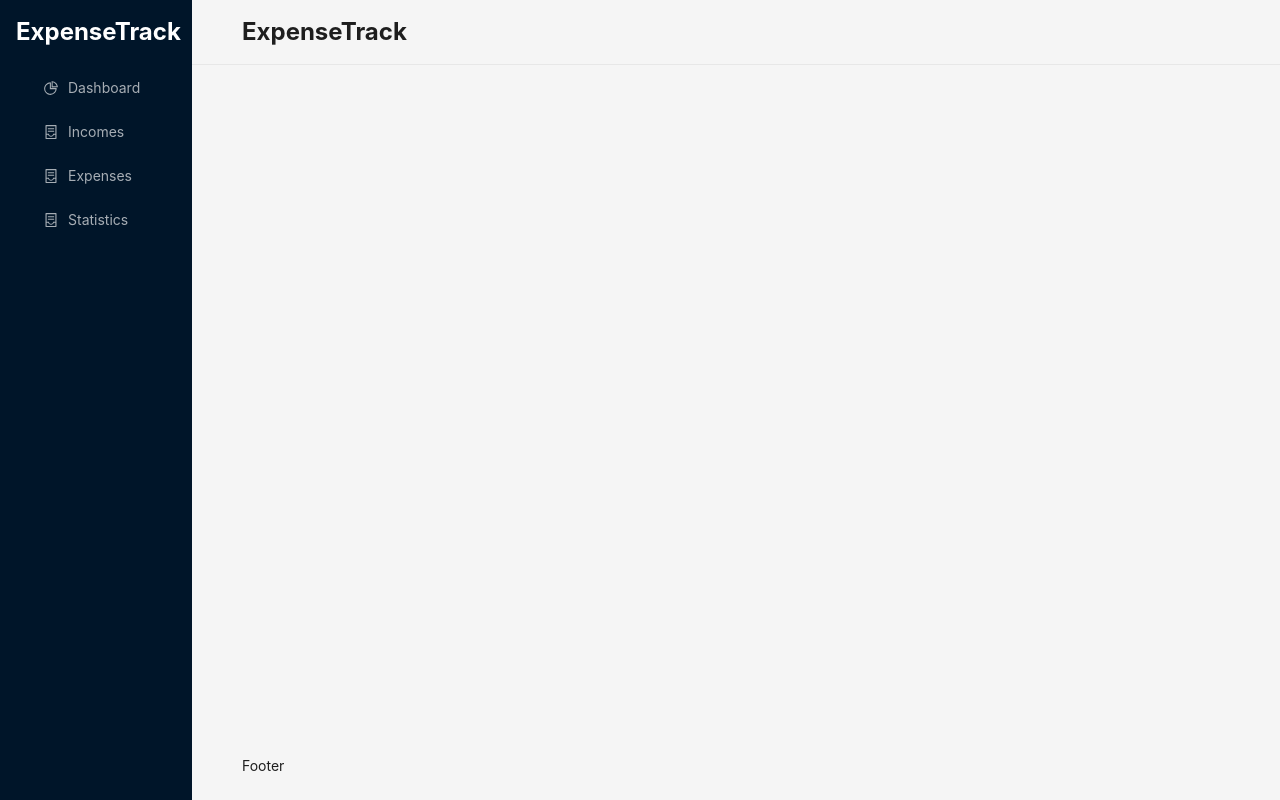
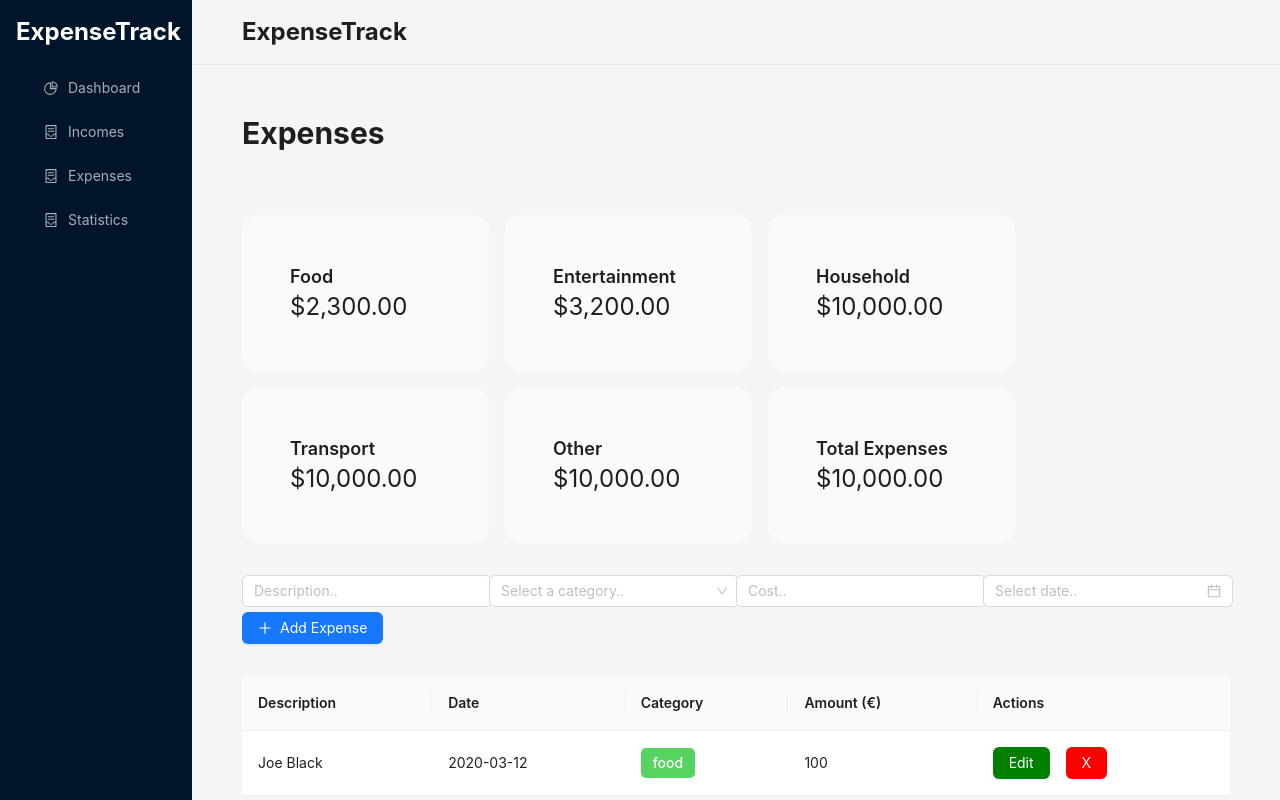
Before and after one commit to zvoosh/expensesTracker, a React (Vite) app: page /expense in a window 1280 px wide. Built offline with nearby package versions, Linux system fonts and the light colour scheme.

Commit message:
fix: fix

```diff
--- a/package.json
+++ b/package.json
@@ -14,6 +14,7 @@
     "@tailwindcss/vite": "^4.1.12",
     "antd": "^5.27.1",
     "apexcharts": "^5.3.4",
+    "dayjs": "^1.11.13",
     "react": "^19.1.1",
     "react-apexcharts": "^1.7.0",
     "react-dom": "^19.1.1",
--- a/src/App.css
+++ b/src/App.css
@@ -1,4 +1,44 @@
-*{
+* {
   margin: 0px;
   padding: 0px;
 }
+.page-container {
+  padding: 0rem;
+  h2 {
+    margin-bottom: 2rem;
+  }
+  .form-inline {
+    margin-bottom: 2rem;
+    gap: 5px;
+    display: flex;
+    flex-wrap: wrap;
+  }
+}
+.tag {
+  display: inline-block;
+  padding: 4px 12px;
+  font-size: 0.875rem;
+  font-weight: 500;
+  border-radius: 5px;
+  background-color: #f0f0f0;
+  color: #333;
+  white-space: nowrap;
+  user-select: none;
+  transition: background-color 0.3s ease;
+}
+
+.tag-food {
+  background-color: #57d361;
+  color: #ffffff;
+}
+.row-income {
+  background-color: #e6ffed; /* light green */
+}
+
+.row-expense {
+  background-color: #fff1f0; /* light red */
+}
+.row-income:hover,
+.row-expense:hover {
+  background-color: #f0f0f0;
+}
--- a/src/App.jsx
+++ b/src/App.jsx
@@ -3,9 +3,10 @@ import { ContainerOutlined, PieChartOutlined } from "@ant-design/icons";
 import { Route, Routes, useNavigate } from "react-router";
 import "./App.css";
 import { lazy } from "react";
-import Incomes from "./pages/Incomes";
 
 const Dashboard = lazy(() => import("./pages/Dashboard"));
+const Incomes = lazy(() => import("./pages/Incomes"));
+const Expenses = lazy(() => import("./pages/Expenses"));
 
 const { Header, Footer, Sider, Content } = Layout;
 const items = [
@@ -63,6 +64,7 @@ const App = () => {
             <Routes>
               <Route path="/" element={<Dashboard />}></Route>
               <Route path="/income" element={<Incomes />}></Route>
+              <Route path="/expense" element={<Expenses />}></Route>
             </Routes>
           </Content>
           <Footer>Footer</Footer>
--- a/src/pages/Dashboard.jsx
+++ b/src/pages/Dashboard.jsx
@@ -1,49 +1,41 @@
 import { Button, Col, Row, Space, Table, Tag } from "antd";
+import dayjs from "dayjs";
 import ReactApexChart from "react-apexcharts";
 const columns = [
   {
-    title: "Name",
-    dataIndex: "name",
-    key: "name",
-    render: (text) => <a>{text}</a>,
+    title: "Description",
+    dataIndex: "description",
+    key: "description",
   },
   {
-    title: "Age",
-    dataIndex: "age",
-    key: "age",
+    title: "Date",
+    key: "date",
+    dataIndex: "date",
   },
   {
-    title: "Address",
-    dataIndex: "address",
-    key: "address",
+    title: "Category",
+    dataIndex: "category",
+    key: "category",
+    render: (val, item) => {
+      return <div className="tag tag-food">{val}</div>;
+    },
   },
   {
-    title: "Tags",
-    key: "tags",
-    dataIndex: "tags",
-    render: (_, { tags }) => (
-      <>
-        {tags.map((tag) => {
-          let color = tag.length > 5 ? "geekblue" : "green";
-          if (tag === "loser") {
-            color = "volcano";
-          }
-          return (
-            <Tag color={color} key={tag}>
-              {tag.toUpperCase()}
-            </Tag>
-          );
-        })}
-      </>
-    ),
+    title: "Amount (€)",
+    dataIndex: "amount",
+    key: "amount",
   },
   {
     title: "Action",
     key: "action",
     render: (_, record) => (
       <Space size="middle">
-        <a>Invite {record.name}</a>
-        <a>Delete</a>
+        <Button type="primary" style={{ backgroundColor: "green" }}>
+          Edit
+        </Button>
+        <Button type="primary" style={{ backgroundColor: "red" }}>
+          X
+        </Button>
       </Space>
     ),
   },
@@ -51,68 +43,25 @@ const columns = [
 const data = [
   {
     key: "1",
-    name: "John Brown",
-    age: 32,
-    address: "New York No. 1 Lake Park",
-    tags: ["nice", "developer"],
-  },
-  {
-    key: "2",
-    name: "Jim Green",
-    age: 42,
-    address: "London No. 1 Lake Park",
-    tags: ["loser"],
-  },
-  {
-    key: "3",
-    name: "Joe Black",
-    age: 32,
-    address: "Sydney No. 1 Lake Park",
-    tags: ["cool", "teacher"],
-  },
-  {
-    key: "4",
-    name: "John Brown",
-    age: 32,
-    address: "New York No. 1 Lake Park",
-    tags: ["nice", "developer"],
-  },
-  {
-    key: "5",
-    name: "Jim Green",
-    age: 42,
-    address: "London No. 1 Lake Park",
-    tags: ["loser"],
-  },
-  {
-    key: "6",
-    name: "Joe Black",
-    age: 32,
-    address: "Sydney No. 1 Lake Park",
-    tags: ["cool", "teacher"],
-  },
-  {
-    key: "7",
-    name: "John Brown",
-    age: 32,
-    address: "New York No. 1 Lake Park",
-    tags: ["nice", "developer"],
-  },
-  {
-    key: "8",
-    name: "Jim Green",
-    age: 42,
-    address: "London No. 1 Lake Park",
-    tags: ["loser"],
-  },
-  {
-    key: "9",
-    name: "Joe Black",
-    age: 32,
-    address: "Sydney No. 1 Lake Park",
-    tags: ["cool", "teacher"],
+    description: "Joe Black",
+    category: "food",
+    amount: 100,
+    date: "2020-03-12",
   },
 ];
+
+const Dashboard = () => {
+  const getMonths = () => {
+    const months = [];
+    const now = dayjs();
+
+    for (let i = -8; i <= 0; i++) {
+      const month = now.add(i, "month").format("MMM"); // "Jan", "Feb", etc.
+      months.push(month);
+    }
+
+    return months;
+  };
   const state = {
     series: [
       {
@@ -135,7 +84,7 @@ const state = {
         curve: "straight",
       },
       title: {
-      text: "Product Trends by Month",
+        text: "Neto by Month",
         align: "left",
       },
       grid: {
@@ -145,26 +94,51 @@ const state = {
         },
       },
       xaxis: {
-      categories: [
-        "Jan",
-        "Feb",
-        "Mar",
-        "Apr",
-        "May",
-        "Jun",
-        "Jul",
-        "Aug",
-        "Sep",
-      ],
+        categories: getMonths(),
       },
     },
   };
-const Dashboard = () => {
+  const barState = {
+    series: [
+      {
+        name: "Desktops",
+        data: [10, 41, 35, 51, 49, 62, 69, 91, 148],
+      },
+    ],
+    options: {
+      chart: {
+        height: 350,
+        type: "line",
+        zoom: {
+          enabled: false,
+        },
+      },
+      dataLabels: {
+        enabled: false,
+      },
+      stroke: {
+        curve: "straight",
+      },
+      title: {
+        text: "Expenses by Month",
+        align: "left",
+      },
+      grid: {
+        row: {
+          colors: ["#f3f3f3", "transparent"],
+          opacity: 0.5,
+        },
+      },
+      xaxis: {
+        categories: getMonths(),
+      },
+    },
+  };
   return (
     <div className="w-full h-full">
       <div>
         <div className="text-3xl font-bold">Quick actions</div>
-        <div style={{ marginTop: "1rem" }}>
+        <div style={{ marginTop: "2em" }}>
           <Button
             type="primary"
             style={{
@@ -186,7 +160,7 @@ const Dashboard = () => {
           </Button>
         </div>
       </div>
-      <Row style={{ marginTop: "3rem", gap: "16px" }}>
+      <Row style={{ marginTop: "2rem", gap: "16px" }}>
         <Col span={4}>
           <div className="bg-gray-50 rounded-2xl" style={{ padding: "3rem" }}>
             <div className="text-lg font-semibold">Total Expense</div>
@@ -197,12 +171,6 @@ const Dashboard = () => {
           <div className="bg-gray-50 rounded-2xl" style={{ padding: "3rem" }}>
             <div className="text-lg font-semibold">Total Income</div>
             <div className="text-2xl">$3,200.00</div>
-          </div>
-        </Col>
-        <Col span={4}>
-          <div className="bg-gray-50 rounded-2xl" style={{ padding: "3rem" }}>
-            <div className="text-lg font-semibold">Neto</div>
-            <div className="text-2xl">$900.00</div>
           </div>
         </Col>
         <Col span={4}>
@@ -226,8 +194,8 @@ const Dashboard = () => {
         <Col span={12}>
           <div id="chart">
             <ReactApexChart
-              options={state.options}
-              series={state.series}
+              options={barState.options}
+              series={barState.series}
               type="bar"
               height={350}
             />
@@ -240,6 +208,9 @@ const Dashboard = () => {
             columns={columns}
             dataSource={data}
             pagination={{ pageSize: 5, position: "bottomRight" }}
+            rowClassName={(record) => {
+              return "row-income";
+            }}
           />
         </Col>
       </Row>
--- /dev/null
+++ b/src/pages/Expenses.jsx
@@ -0,0 +1,213 @@
+import {
+  Table,
+  Button,
+  Input,
+  DatePicker,
+  Form,
+  Select,
+  Col,
+  Row,
+  Space,
+} from "antd";
+import { PlusOutlined } from "@ant-design/icons";
+import ReactApexChart from "react-apexcharts";
+
+const Expenses = () => {
+  const [form] = Form.useForm();
+
+  const piChart = {
+    series: [44, 55, 41, 17, 15],
+    options: {
+      chart: {
+        type: "donut",
+      },
+      plotOptions: {
+        pie: {
+          donut: {
+            labels: {
+              show: false,
+            },
+          },
+        },
+      },
+      dataLabels: {
+        enabled: true,
+        formatter: function (val, opts) {
+          return val.toFixed(1) + "%"; // shows percentage with 1 decimal
+        },
+      },
+      labels: ["A", "B", "C", "D", "E"],
+      responsive: [
+        {
+          breakpoint: 480,
+          options: {
+            chart: {
+              width: 200,
+            },
+            legend: {
+              position: "bottom",
+            },
+          },
+        },
+      ],
+    },
+  };
+
+  const columns = [
+    { title: "Description", dataIndex: "description", key: "description" },
+    { title: "Date", dataIndex: "date", key: "date" },
+    {
+      title: "Category",
+      dataIndex: "category",
+      key: "category",
+      render: (val, item) => {
+        return <div className="tag tag-food">{val}</div>;
+      },
+    },
+    { title: "Amount (€)", dataIndex: "amount", key: "amount" },
+    {
+      title: "Actions",
+      dateIndex: "actions",
+      key: "actions",
+      render: (_, record) => (
+        <Space size="middle">
+          <Button type="primary" style={{ backgroundColor: "green" }}>
+            Edit
+          </Button>
+          <Button type="primary" style={{ backgroundColor: "red" }}>
+            X
+          </Button>
+        </Space>
+      ),
+    },
+  ];
+
+  const data = [
+    {
+      key: "1",
+      description: "Joe Black",
+      category: "food",
+      amount: 100,
+      date: "2020-03-12",
+    },
+  ];
+
+  return (
+    <div className="page-container">
+      <h2 className="text-3xl font-bold">Expenses</h2>
+      <Row gutter={16}>
+        <Col >
+          <Row style={{ marginTop: "2rem", marginBottom: "2rem", gap: "16px" }}>
+            <Col span={6}>
+              <div
+                className="bg-gray-50 rounded-2xl"
+                style={{ padding: "3rem" }}
+              >
+                <div className="text-lg font-semibold">Food</div>
+                <div className="text-2xl">$2,300.00</div>
+              </div>
+            </Col>
+            <Col span={6}>
+              <div
+                className="bg-gray-50 rounded-2xl"
+                style={{ padding: "3rem" }}
+              >
+                <div className="text-lg font-semibold">Entertainment</div>
+                <div className="text-2xl">$3,200.00</div>
+              </div>
+            </Col>
+            <Col span={6}>
+              <div
+                className="bg-gray-50 rounded-2xl"
+                style={{ padding: "3rem" }}
+              >
+                <div className="text-lg font-semibold">Household</div>
+                <div className="text-2xl">$10,000.00</div>
+              </div>
+            </Col>
+            <Col span={6}>
+              <div
+                className="bg-gray-50 rounded-2xl"
+                style={{ padding: "3rem" }}
+              >
+                <div className="text-lg font-semibold">Transport</div>
+                <div className="text-2xl">$10,000.00</div>
+              </div>
+            </Col>
+            <Col span={6}>
+              <div
+                className="bg-gray-50 rounded-2xl"
+                style={{ padding: "3rem" }}
+              >
+                <div className="text-lg font-semibold">Other</div>
+                <div className="text-2xl">$10,000.00</div>
+              </div>
+            </Col>
+            <Col span={6}>
+              <div
+                className="bg-gray-50 rounded-2xl"
+                style={{ padding: "3rem" }}
+              >
+                <div className="text-lg font-semibold">Total Expenses</div>
+                <div className="text-2xl">$10,000.00</div>
+              </div>
+            </Col>
+          </Row>
+        </Col>
+      </Row>
+
+      <Form form={form} layout="inline" className="form-inline">
+        <Row gutter={0}>
+          <Col span={6}>
+            <Form.Item name="description">
+              <Input placeholder="Description.." style={{ width: 250 }} />
+            </Form.Item>
+          </Col>
+          <Col span={6}>
+            <Form.Item name="category">
+              <Select
+                style={{ width: 250 }}
+                placeholder="Select a category.."
+                options={[
+                  { value: "Food", label: <span>Food</span> },
+                  { value: "Entertainment", label: <span>Entertainment</span> },
+                  { value: "Household", label: <span>Household</span> },
+                  { value: "Other", label: <span>Other</span> },
+                ]}
+              />
+            </Form.Item>
+          </Col>
+          <Col span={6}>
+            <Form.Item name="cost">
+              <Input
+                type="number"
+                placeholder="Cost.."
+                style={{ width: 250 }}
+                inputMode="numeric"
+              />
+            </Form.Item>
+          </Col>
+          <Col span={6}>
+            <Form.Item name="date">
+              <DatePicker style={{ width: 250 }} placeholder="Select date.." />
+            </Form.Item>
+          </Col>
+        </Row>
+
+        <Form.Item>
+          <Button type="primary" icon={<PlusOutlined />}>
+            Add Expense
+          </Button>
+        </Form.Item>
+      </Form>
+
+      <Table
+        columns={columns}
+        dataSource={data}
+        pagination={{ pageSize: 5, position: "bottomRight" }}
+      />
+    </div>
+  );
+};
+
+export default Expenses;
--- a/src/pages/Incomes.jsx
+++ b/src/pages/Incomes.jsx
@@ -1,7 +1,100 @@
+import React from "react";
+import { Table, Button, Input, DatePicker, Form, Select, Col, Row, Space } from "antd";
+import { PlusOutlined } from "@ant-design/icons";
+
 const Incomes = () => {
-    return (
-        <div>Income</div>
-    )
-}
+  const [form] = Form.useForm();
+
+  const columns = [
+    { title: "Description", dataIndex: "description", key: "description" },
+    { title: "Date", dataIndex: "date", key: "date" },
+    {
+      title: "Category",
+      dataIndex: "category",
+      key: "category",
+      render: (val, item) => {
+        return <div className="tag tag-food">{val}</div>;
+      },
+    },
+    { title: "Amount (€)", dataIndex: "amount", key: "amount" },
+    {
+      title: "Actions",
+      dateIndex: "actions",
+      key: "actions",
+      render: (_, record) => (
+        <Space size="middle">
+          <Button type="primary" style={{backgroundColor: "green"}}>Edit</Button>
+          <Button type="primary" style={{backgroundColor: "red"}}>X</Button>
+        </Space>
+      ),
+    },
+  ];
+
+  const data = [
+    {
+      key: "1",
+      description: "Joe Black",
+      category: "food",
+      amount: 100,
+      date: "2020-03-12",
+    },
+  ];
+
+  return (
+    <div className="page-container">
+      <h2 className="text-3xl font-bold">Incomes</h2>
+      <Form form={form} layout="inline" className="form-inline">
+        <Row gutter={0}>
+          <Col span={6}>
+            <Form.Item name="description">
+              <Input placeholder="Description.." style={{ width: 250 }} />
+            </Form.Item>
+          </Col>
+          <Col span={6}>
+            <Form.Item name="category">
+              <Select
+                style={{ width: 250 }}
+                placeholder="Select a category.."
+                options={[
+                  { value: "Food", label: <span>Food</span> },
+                  { value: "Entertainment", label: <span>Entertainment</span> },
+                  { value: "Household", label: <span>Household</span> },
+                  { value: "Other", label: <span>Other</span> },
+                ]}
+              />
+            </Form.Item>
+          </Col>
+          <Col span={6}>
+            <Form.Item name="cost">
+              <Input
+                type="number"
+                placeholder="Cost.."
+                style={{ width: 250 }}
+                inputMode="numeric"
+              />
+            </Form.Item>
+          </Col>
+          <Col span={6}>
+            <Form.Item name="date">
+              <DatePicker style={{ width: 250 }} placeholder="Select date.." />
+            </Form.Item>
+          </Col>
+        </Row>
+
+        <Form.Item>
+          <Button type="primary" icon={<PlusOutlined />}>
+            Add Income
+          </Button>
+        </Form.Item>
+      </Form>
+
+      <Table
+        columns={columns}
+        dataSource={data}
+        pagination={{ pageSize: 5, position: "bottomRight" }}
+      />
+    </div>
+  );
+};
 
 export default Incomes;
```
Also changed, not shown: 1 other file (tests, documents, lock files or other folders). Lines whose indentation alone changed are shown as unchanged.
